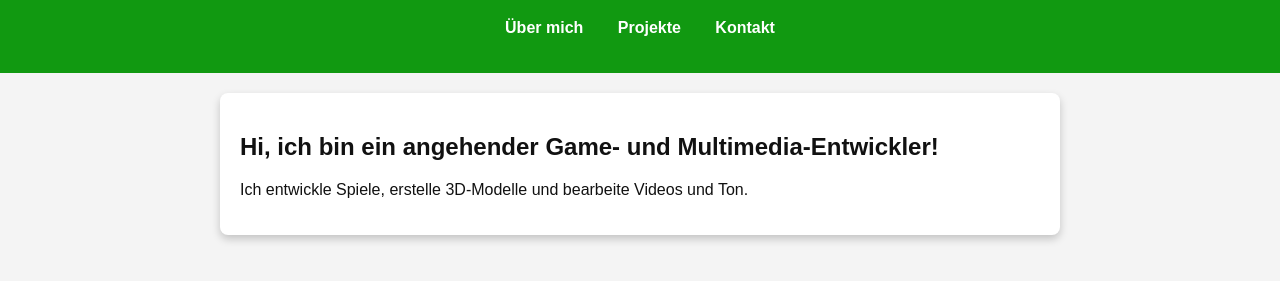
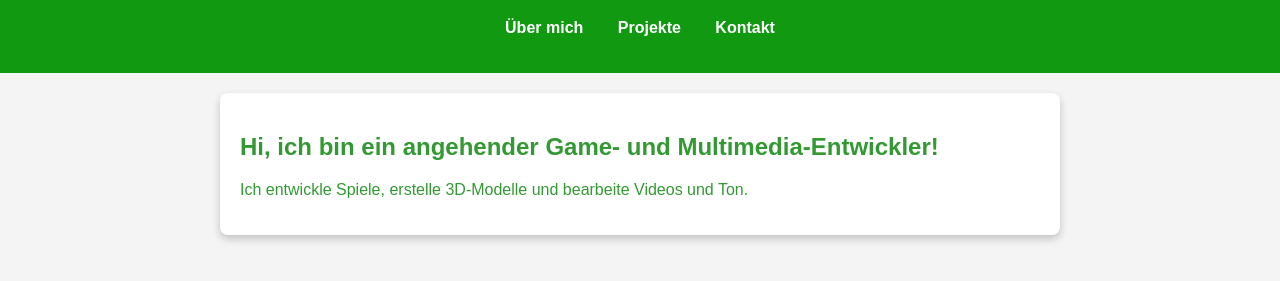
Before and after one commit to Pandarier/Portfolio, a plain HTML site: page index.html in a window 1280 px wide. Shown: the part 81-362 px from the top of the page. Drawn offline with Linux system fonts and the light colour scheme.

Commit message:
Update style.css

```diff
--- a/style.css
+++ b/style.css
@@ -2,7 +2,7 @@
 body {
     font-family: Arial, sans-serif;
     background-color: #f4f4f4;
-    color: #111;
+    color: #393;
     margin: 0;
     padding: 0;
 }
```
